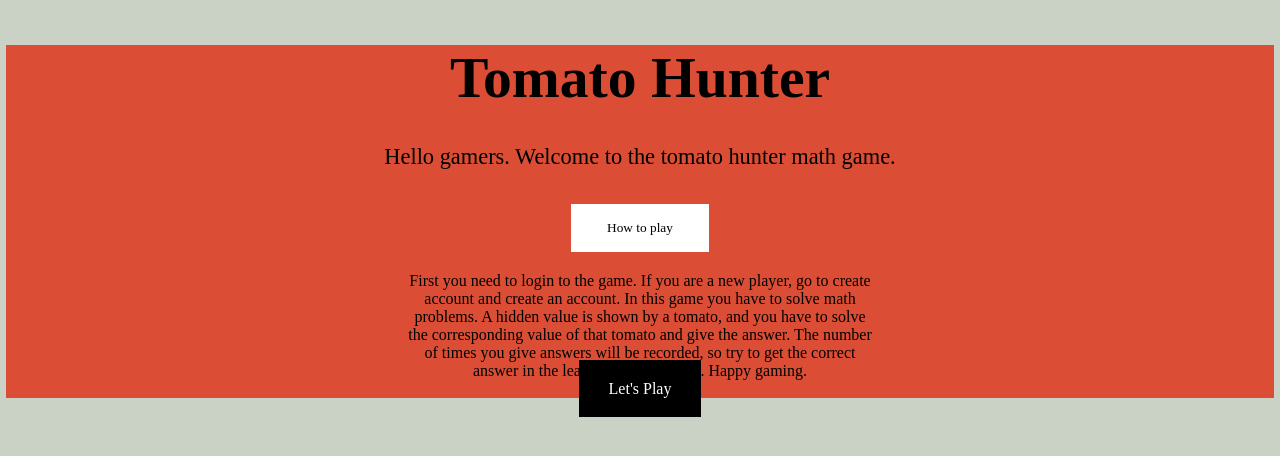
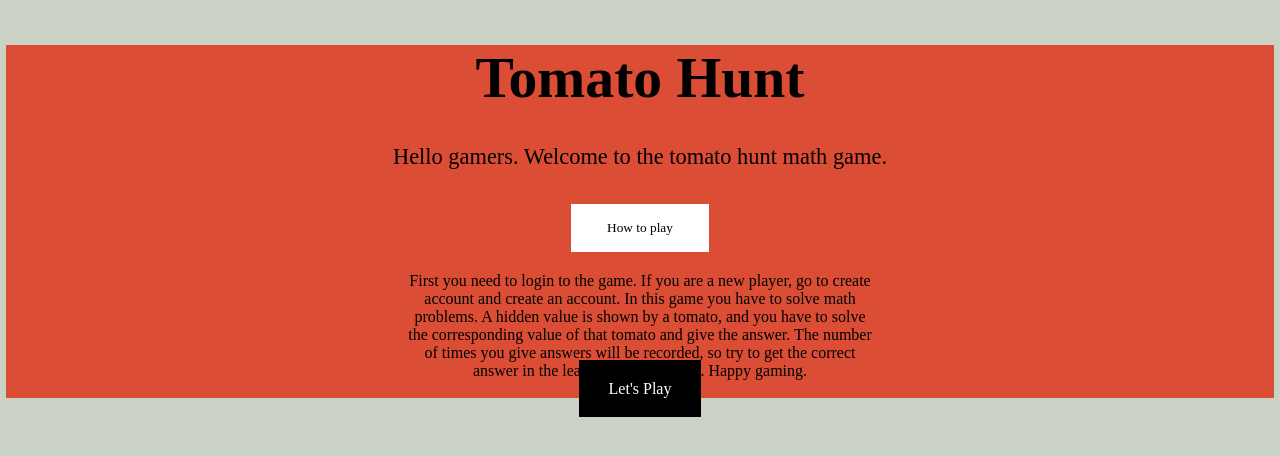
Before and after one commit to DakshinaPatabandi/mycoin-app, a React (Create React App) app in the folder frontend/src/: page / in a window 1280 px wide. Shown: the top 456 px of the page. Built offline with nearby package versions, Linux system fonts and the light colour scheme; the HTML template or start-up script is replaced by a standard one.

Commit message:
front and backend complete

```diff
--- a/frontend/src/App.css
+++ b/frontend/src/App.css
@@ -154,7 +154,7 @@ button:hover {
   color: black;
   transition-duration: .5s;
 }
-/* -------------------------------------------------------------------------------- */
+
 .scores {
   box-sizing: border-box;
   background-color: #db4d34;
--- a/frontend/src/components/Home.jsx
+++ b/frontend/src/components/Home.jsx
@@ -7,8 +7,8 @@ const Home = () => {
     <div className="flex-container  vh-100">
       <div className='container pt-5'>
         <div className="homebox">
-          <h1 className='pt-5 huntertopic' >Tomato Hunter</h1>
-          <p className='hello' >Hello gamers. Welcome to the tomato hunter math game.</p>
+          <h1 className='pt-5 huntertopic' >Tomato Hunt</h1>
+          <p className='hello' >Hello gamers. Welcome to the tomato hunt math game.</p>
 
           <div className="accordion pt-5 pb-5  paccordion-flush" id="accordionFlushExample">
             <div class="accordion-item">
--- a/frontend/src/components/Login.jsx
+++ b/frontend/src/components/Login.jsx
@@ -1,5 +1,7 @@
 import { NavLink, useNavigate } from "react-router-dom"
 import { useState } from "react"
+import { toast, ToastContainer } from 'react-toastify';
+import 'react-toastify/dist/ReactToastify.css';
 import axios from 'axios'
 
 function Login() {
@@ -20,12 +22,19 @@ function Login() {
                 if (res.data.status === "Success") {
                     navigate(`/TomatoHunt?username=${res.data.username}`)
                 } else {
-                    alert('No record found')
+                    toast.error('Invalid Username or password!', {
+                        position: toast.POSITION.TOP_CENTER,
+                        autoClose: 3000,
+                        hideProgressBar: true,
+                        closeOnClick: true,
+                    });
                 }
             })
             .catch(err => console.log(err))
 
     }
+
+
 
 
 
@@ -72,6 +81,8 @@ function Login() {
                 </div>
 
             </div>
+
+            <ToastContainer />
         </>
 
     )
--- a/frontend/src/components/TomatoHunt.jsx
+++ b/frontend/src/components/TomatoHunt.jsx
@@ -45,7 +45,7 @@ const TomatoHunt = () => {
             toast.success('You are correct!', {
                 position: toast.POSITION.TOP_CENTER,
                 autoClose: 3000,
-                hideProgressBar: false,
+                hideProgressBar: true,
                 closeOnClick: true,
             });
             setIsCorrect(true);
```
Also changed, not shown: frontend/src/assets/bg.jpg (deleted).
